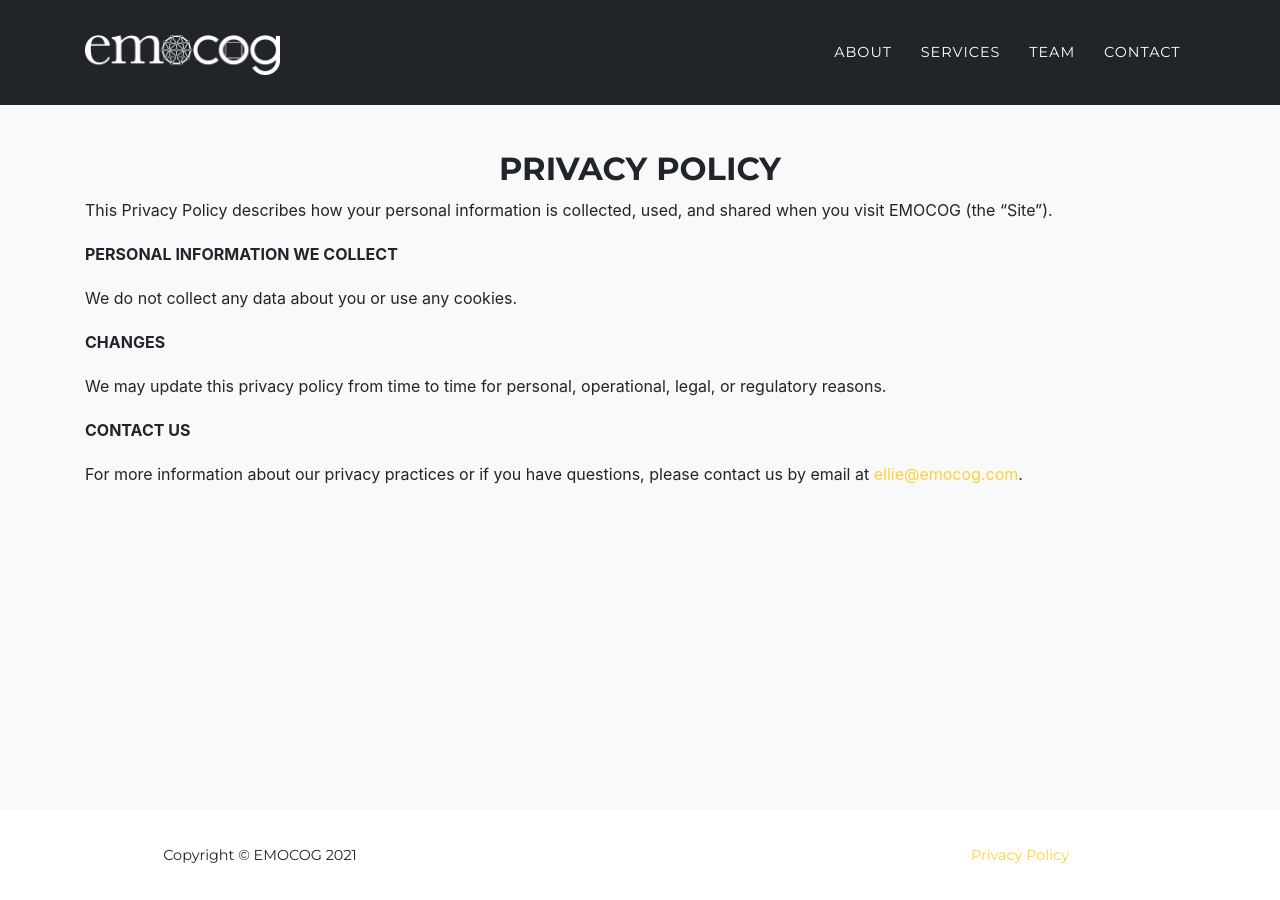
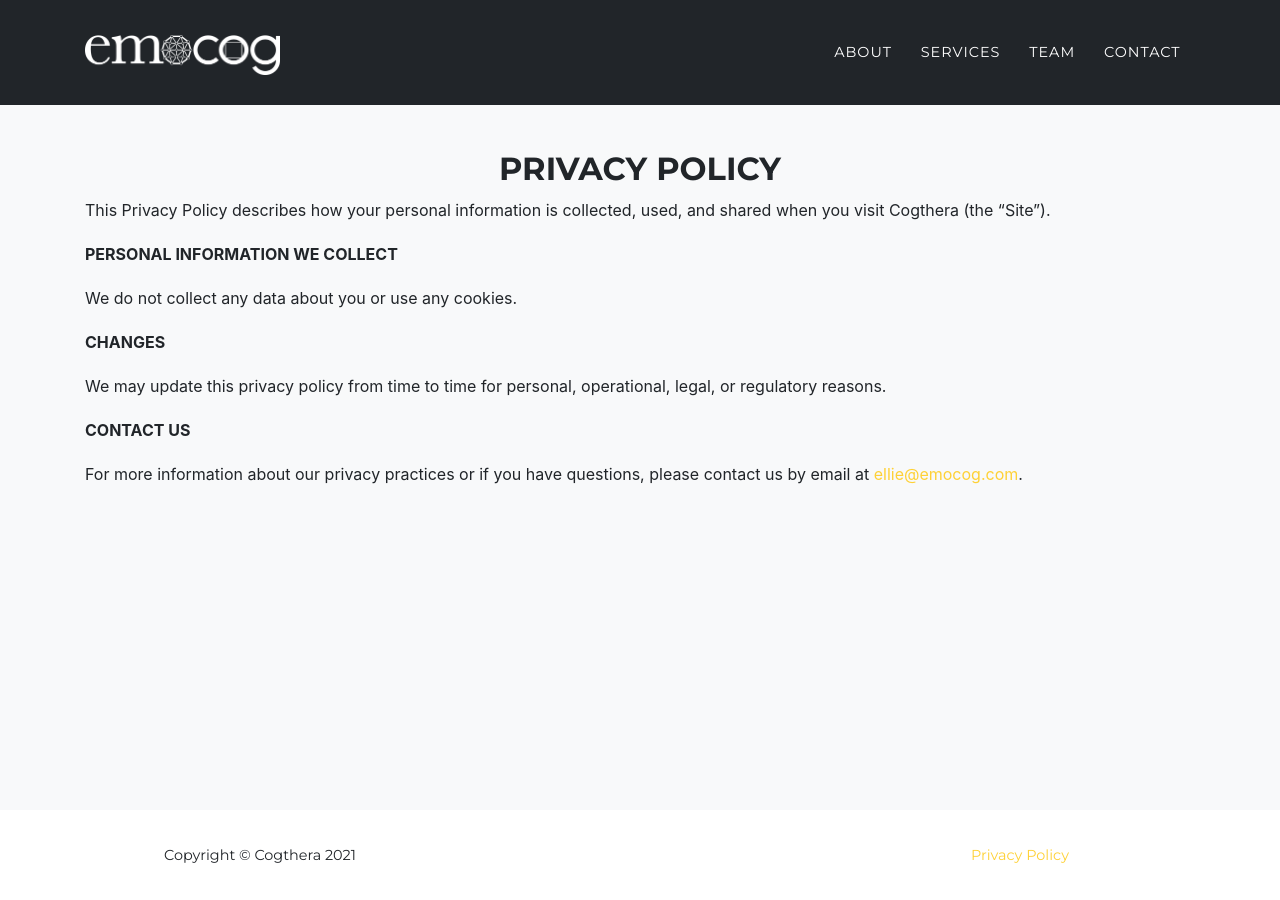
Before and after one commit to emocog/emocog.github.io, a Jekyll site: the page built from legal.md, in a window 1280 px wide. Built offline with Jekyll 4.4.1, drawn with Linux system fonts in a browser that asks for light colours; some web fonts are replaced.

Commit message:
cogthera 1

```diff
--- a/_config.yml
+++ b/_config.yml
@@ -16,7 +16,7 @@ theme: jekyll-agency
 url    : "" # the base hostname & protocol for your site, e.g. http://example.com
 baseurl: "" # the subpath of your site, e.g. /blog
 
-title      : EMOCOG
+title      : Cogthera
 email      : ellie@emocog.com #this is also the email contact forms will go to
 description: "Bio-Digital Healthcare Platform description sample"
 author     : Eunsun Nou
--- a/_data/sitetext.yml
+++ b/_data/sitetext.yml
@@ -1,6 +1,6 @@
 header:
     title: Bio-Digital Healthcare Platform
-    text: emocog
+    text: Cogthera
     button: Tell Me More
     buttonlink: "#services"
 
```
